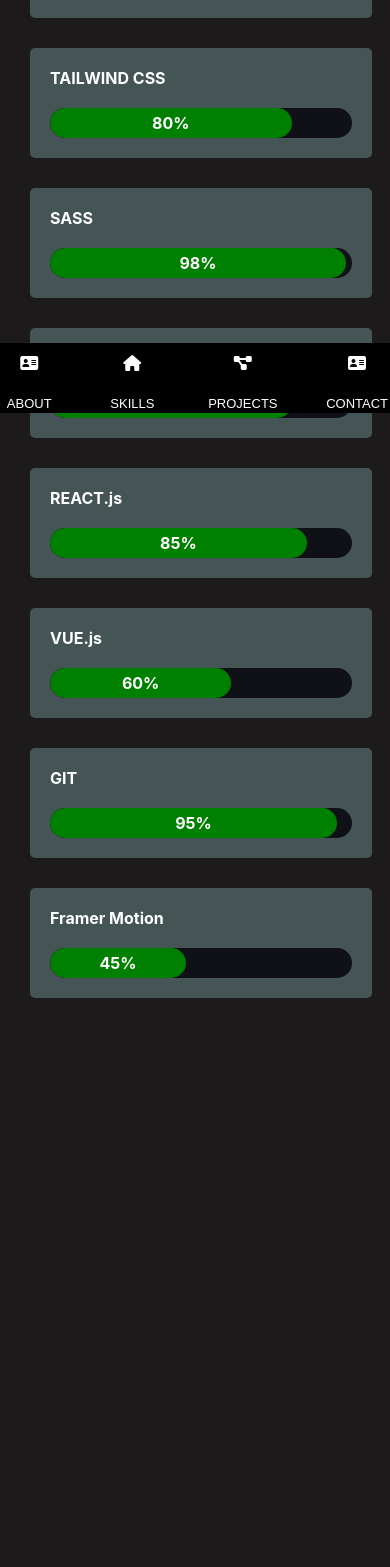
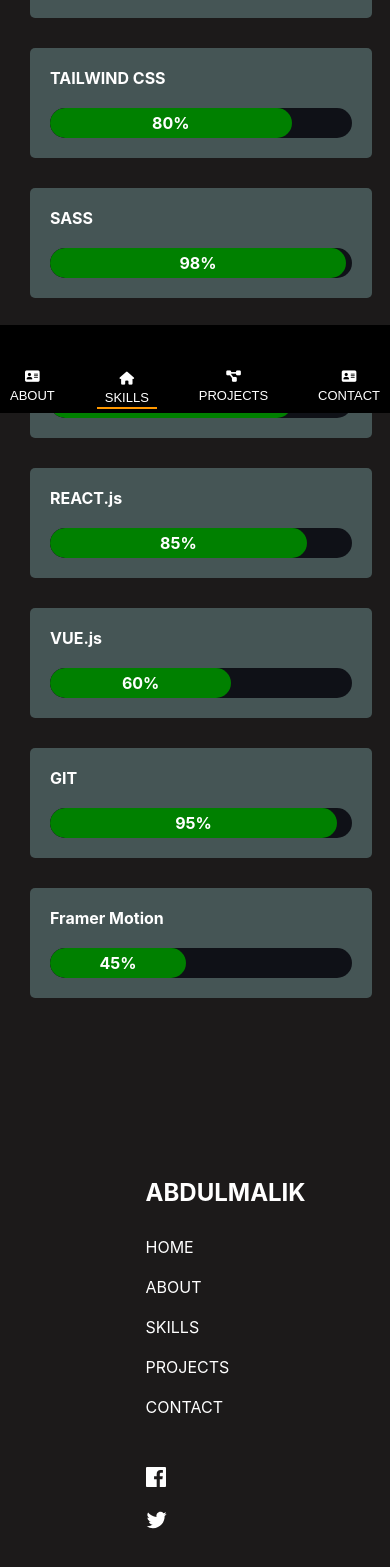
Before and after one commit to Bigoluwagentle/Abdulmalik-portfolio, a React (Create React App) app: page /Skills in a window 390 px wide. Shown: the part 431-1998 px from the top of the page. Before the commit the page ends 1429 px from the top, so only its background shows below. Built offline with nearby package versions, Linux system fonts and the light colour scheme.

Commit message:
Initial commit

```diff
--- a/src/BottomBar/Bottom.css
+++ b/src/BottomBar/Bottom.css
@@ -2,6 +2,28 @@
     #bottom-bar{
         display: none;
     }
+}
+#bottom-bar .nav-link {
+  display: flex;
+  flex-direction: column;
+  align-items: center;
+  color: white;
+  text-decoration: none;
+  padding: 8px;
+  font-size: 14px;
+  transition: all 0.3s ease;
+}
+#bottom-bar .nav-link i {
+    margin-bottom: 5px;
+}
+
+#bottom-bar .nav-link.active {
+  color: #ff9800;
+}
+
+#bottom-bar .nav-link.active {
+  border-bottom: 2px solid #ff9800;
+  padding-bottom: 2px;
 }
 
 @media screen and (max-width:909px){
--- a/src/BottomBar/Bottom.jsx
+++ b/src/BottomBar/Bottom.jsx
@@ -1,63 +1,60 @@
 import "./Bottom.css";
 import { useEffect } from "react";
-import { Link } from "react-router-dom";
-function Bottom(){
+import { NavLink } from "react-router-dom";
+
+function Bottom() {
   useEffect(() => {
     const cards = document.querySelectorAll(".card");
-            const observer = new IntersectionObserver(entries => {
-                entries.forEach(entry => {
+    const observer = new IntersectionObserver(
+      (entries) => {
+        entries.forEach((entry) => {
           entry.target.classList.toggle("show", entry.isIntersecting);
-                })
+        });
       },
-                {
-                    threshold: 0.5,
-                }
-            )
-            const lastCardObserver = new IntersectionObserver(entries => {
+      { threshold: 0.5 }
+    );
+
+    const lastCardObserver = new IntersectionObserver((entries) => {
       const lastCard = entries[0];
-                if(!lastCard.isIntersecting) return
-                lastCardObserver.unobserve(lastCard.target)
-                lastCardObserver.observe(document.querySelector(".card:last-child"))
-            }, {})
+      if (!lastCard.isIntersecting) return;
+      lastCardObserver.unobserve(lastCard.target);
       lastCardObserver.observe(document.querySelector(".card:last-child"));
-            cards.forEach(card => {
-                observer.observe(card);
     });
+
+    lastCardObserver.observe(document.querySelector(".card:last-child"));
+    cards.forEach((card) => observer.observe(card));
   }, []);
-    return(
+
+  return (
     <div id="mobileNva">
-            <div id="bottom-bar" style={{backgroundColor : "black"}} className="card">
-
-                <nav onClick={() => {
-                    document.querySelector("#about").click();
-                }}>
-                    <i class="fa-solid fa-address-card"></i>
-                    <a href="#about">ABOUT</a>
+      <div id="bottom-bar" style={{ backgroundColor: "black" }} className="card">
+        <nav>
+          <NavLink to="/" className="nav-link">
+            <i className="fa-solid fa-address-card"></i>
+            <span>ABOUT</span>
+          </NavLink>
         </nav>
-                <nav onClick={() => {
-                    document.querySelector("#skills").click();
-                }}>
-                    <i class="fa-solid fa-house"></i>
-                    <a href="#">SKILLS</a>
+        <nav>
+          <NavLink to="/Skills" className="nav-link">
+            <i className="fa-solid fa-house"></i>
+            <span>SKILLS</span>
+          </NavLink>
         </nav>
-                <nav onClick={() => {
-                    document.querySelector("#Projects").click();
-                }}>
-                    <i class="fa-solid fa-diagram-project"></i>
-                    <a href="#projects">PROJECTS</a>
+        <nav>
+          <NavLink to="/Projects" className="nav-link">
+            <i className="fa-solid fa-diagram-project"></i>
+            <span>PROJECTS</span>
+          </NavLink>
         </nav>
-                <nav onClick={() => {
-                    document.querySelector("#Contact").click();
-                }}>
-                    <i class="fa-solid fa-address-card"></i>
-                    <a href="#contact">CONTACT</a>
+        <nav>
+          <NavLink to="/Contact" className="nav-link">
+            <i className="fa-solid fa-address-card"></i>
+            <span>CONTACT</span>
+          </NavLink>
         </nav>
       </div>
-            <Link to="/Skills" id="skills" />
-            <Link to="/Projects" id="Projects" />
-            <Link to="/Contact" id="Contact" />
-            <Link to="/" id="about" />
     </div>
-    )
+  );
 }
+
 export default Bottom;
--- a/src/Contact/Contact.jsx
+++ b/src/Contact/Contact.jsx
@@ -1,7 +1,6 @@
 import "./Contact.css";
 import { Stack, TextField, Button } from "@mui/material";
 import { useEffect } from "react";
-
 import emailjs from "emailjs-com";
 import facebook from "../img/icon-facebook.svg";
 import twitter from "../img/icon-twitter.svg";
--- /dev/null
+++ b/src/Footer/Footer.css
@@ -0,0 +1,38 @@
+
+#footer10{
+    footer{
+        padding: 30px;
+        margin-top: 150px;
+        > section{
+            display: flex;
+            justify-content: space-between;
+            > div{
+                width: 30%;
+                > a{
+                    margin-bottom: 20px;
+                    text-decoration: none;
+                    color: white;
+                    display: block;
+                }
+                > button{
+                    background-color: #135455;
+                    color: #ffffff;
+                    padding: 0.5rem 1.2rem;
+                    border: none;
+                    border-radius: 6px;
+                    font-weight: 600;
+                    cursor: pointer;
+                    transition:  background-color 0.2s ease;
+                    margin-top: 20px;
+                    display: block;
+                    > i{
+                        margin-right: 6px;
+                    }
+                    &:hover{
+                        background-color: #555555;
+                    }
+                }
+            }
+        }
+    }
+}
--- /dev/null
+++ b/src/Footer/Footer.jsx
@@ -0,0 +1,48 @@
+import "./Footer.css";
+import facebook from "../img/icon-facebook.svg";
+import twitter from "../img/icon-twitter.svg";
+function Footer(){
+    function addUrl(urlin){
+        let urlink = "";
+        urlink = urlin;
+        const link = document.createElement("a");
+        link.href = urlink;
+        link.target = "_blank";
+        document.body.appendChild(link);
+        link.click();
+        document.body.removeChild(link);
+    }
+    return(
+        <div id="footer10">
+            <footer id="contact">
+                <section id="card" className="card">
+                    <div>
+                        <h2>ABDULMALIK</h2>
+                    </div>
+                    <div id="card" className="card">
+                        <a href="#" class="a">HOME</a>
+                        <a href="#about" class="a">ABOUT</a>
+                        <a href="#about" class="a">SKILLS</a>
+                        <a href="#projects" class="a">PROJECTS</a>
+                        <a href="#contact" class="a">CONTACT</a>
+                    </div>
+                    <div id="card" className="card">
+                        <a href="#" onClick={() => addUrl("https://www.facebook.com/base.man.304047")} class="a"><img src={facebook} id="face" alt=""/></a>
+                        <a href="#" target="_blank" onClick={() => addUrl("https://x.com/broskiprop94216")} class="a"><img src={twitter} id="twi" alt=""/></a>
+                    </div>
+                    <div id="card">
+                        <button onClick={() => addUrl("mailto:abdrosheedabdmalikadgmail.com")}>
+                            <i class="fa-solid fa-envelope"></i>
+                            Email
+                        </button>
+                        <button onClick={() => addUrl("https://wa.me/9076956531")}>
+                            <i class="fa-brands fa-whatsapp"></i>
+                            Whatsapp
+                        </button>
+                    </div>
+                </section>
+            </footer>
+        </div>
+    )
+}
+export default Footer;
--- a/src/Header/Header.jsx
+++ b/src/Header/Header.jsx
@@ -1,33 +1,33 @@
 import "./Header.css";
 import { useEffect } from "react";
-import { Link } from "react-router-dom";
-function Header(){
+import { NavLink } from "react-router-dom";
+
+function Header() {
   useEffect(() => {
     const cards = document.querySelectorAll(".card");
-        const observer = new IntersectionObserver(entries => {
-            entries.forEach(entry => {
+    const observer = new IntersectionObserver(
+      (entries) => {
+        entries.forEach((entry) => {
           entry.target.classList.toggle("show", entry.isIntersecting);
-            })
+        });
       },
-            {
-                threshold: 0.5,
-            }
-        )
-        const lastCardObserver = new IntersectionObserver(entries => {
+      { threshold: 0.5 }
+    );
+
+    const lastCardObserver = new IntersectionObserver((entries) => {
       const lastCard = entries[0];
-            if(!lastCard.isIntersecting) return
-            lastCardObserver.unobserve(lastCard.target)
-            lastCardObserver.observe(document.querySelector(".card:last-child"))
-        }, {})
+      if (!lastCard.isIntersecting) return;
+      lastCardObserver.unobserve(lastCard.target);
       lastCardObserver.observe(document.querySelector(".card:last-child"));
-        cards.forEach(card => {
-            observer.observe(card);
     });
 
+    lastCardObserver.observe(document.querySelector(".card:last-child"));
+    cards.forEach((card) => observer.observe(card));
+
     const bars = document.querySelectorAll(".bar span");
-
-        const observers = new IntersectionObserver(entries => {
-        entries.forEach(entry => {
+    const observers = new IntersectionObserver(
+      (entries) => {
+        entries.forEach((entry) => {
           const span = entry.target;
           const percent = parseInt(span.dataset.percent);
           const label = span.nextElementSibling;
@@ -45,11 +45,13 @@ function Header(){
             label.textContent = "0%";
           }
         });
-        }, { threshold: 0.5 });
-        bars.forEach(bar => observers.observe(bar));
+      },
+      { threshold: 0.5 }
+    );
+    bars.forEach((bar) => observers.observe(bar));
   }, []);
 
-    return(
+  return (
     <div id="header">
       <header id="card" className="card">
         <div className="head" id="card">
@@ -57,26 +59,23 @@ function Header(){
         </div>
 
         <div className="links" id="card">
-                    <a href="#" className="a" onClick={() => {
-                        document.querySelector("#about").click();
-                    }}>ABOUT</a>
-                    <a href="#" className="a" onClick={() => {
-                        document.querySelector("#skills").click();
-                    }}>SKILLS</a>
-                    <a href="#" className="a" onClick={() => {
-                        document.querySelector("#Projects").click();
-                    }}>PROJECTS</a>
-                    <a href="#" className="a" onClick={() => {
-                        document.querySelector("#Contact").click();
-                    }}>CONTACT</a>
+          <NavLink to="/" className="a">
+            ABOUT
+          </NavLink>
+          <NavLink to="/Skills" className="a">
+            SKILLS
+          </NavLink>
+          <NavLink to="/Projects" className="a">
+            PROJECTS
+          </NavLink>
+          <NavLink to="/Contact" className="a">
+            CONTACT
+          </NavLink>
         </div>
-                <h2 id="hamburger">PORTFOLIO</h2>
+        <h2 id="port">PORTFOLIO</h2>
       </header>
-            <Link to="/Skills" id="skills" />
-            <Link to="/Projects" id="Projects" />
-            <Link to="/Contact" id="Contact" />
-            <Link to="/" id="about" />
     </div>
-    )
+  );
 }
+
 export default Header;
--- a/src/Main/Main.jsx
+++ b/src/Main/Main.jsx
@@ -2,6 +2,7 @@ import "./Main.css";
 import { useEffect } from "react";
 import ji from "../img/ji.jpg";
 import light from "../img/light.jpg";
+import Footer from "../Footer/Footer";
 function Main(){
     useEffect(() => {
         const cards = document.querySelectorAll(".card");
@@ -77,6 +78,7 @@ function Main(){
                     <p>Geegstack Academy</p>
                 </div>
             </figure>
+            <Footer/>
         </div>
     )
 }
--- a/src/Skills/Skill.css
+++ b/src/Skills/Skill.css
@@ -1,6 +1,7 @@
 #skill{
     margin-top: 120px;
     padding-left: 30px;
+    margin-bottom: 100px;
     > h2{
         margin-bottom: 50px;
     }
--- a/src/Skills/Skill.jsx
+++ b/src/Skills/Skill.jsx
@@ -1,3 +1,4 @@
+import Footer from "../Footer/Footer";
 import "./Skill.css";
 import { useEffect } from "react";
 function Skill(){
@@ -123,6 +124,7 @@ function Skill(){
                     </nav>
                 </section>
             </div>
+            <Footer/>
         </div>
     )
 }
```
Also changed, not shown: src/Header/Header.css (+16 -10 lines). Lines whose indentation alone changed are shown as unchanged.
